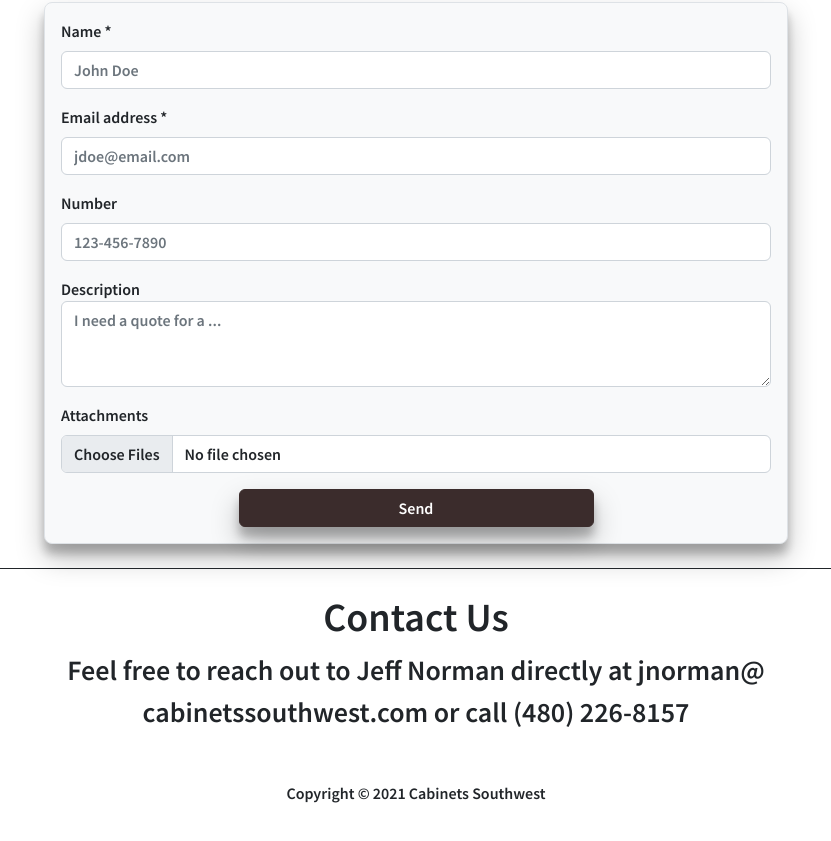
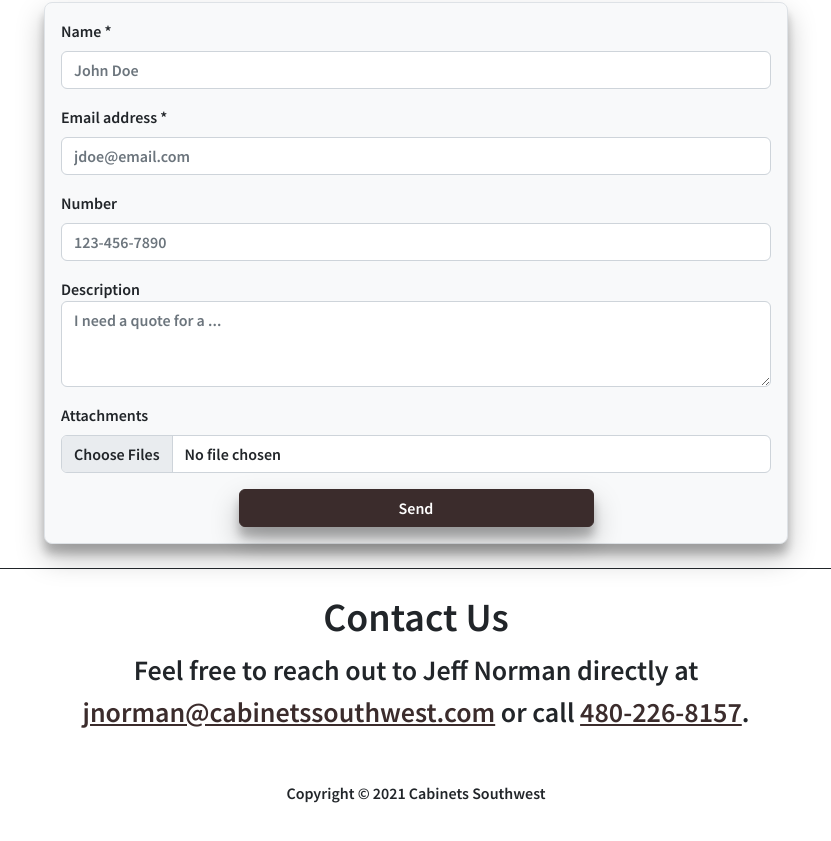
Before and after one commit to devcabinetssouthwest/cabinets-southwest, a Next.js app: page / in a window 1280 px wide. Shown: the part 2163-3004 px from the top of the page, without its empty margins (224-1055 px from the left). Built offline with nearby package versions, Linux system fonts and the light colour scheme; no server answers.

Commit message:
Added links to contact section

```diff
--- a/pages/index.js
+++ b/pages/index.js
@@ -416,7 +416,7 @@
 
           <div className='col col-lg-8 mx-auto'>
             <p className='fs-3 mx-auto mb-0 text-center'>
-              Feel free to reach out to Jeff Norman directly at jnorman@&#8203;cabinetssouthwest.com or call  <span className='text-nowrap'>(480) 226-8157</span>
+              Feel free to reach out to Jeff Norman directly at <a href='mailto:jnorman@cabinetssouthwest.com' className='text-nowrap text-dark'>jnorman@cabinetssouthwest.com</a> or call <a href = "tel:1-480-226-8157" className='text-dark text-nowrap'>480-226-8157</a>.
             </p>
           </div>
         </Fade>
```
